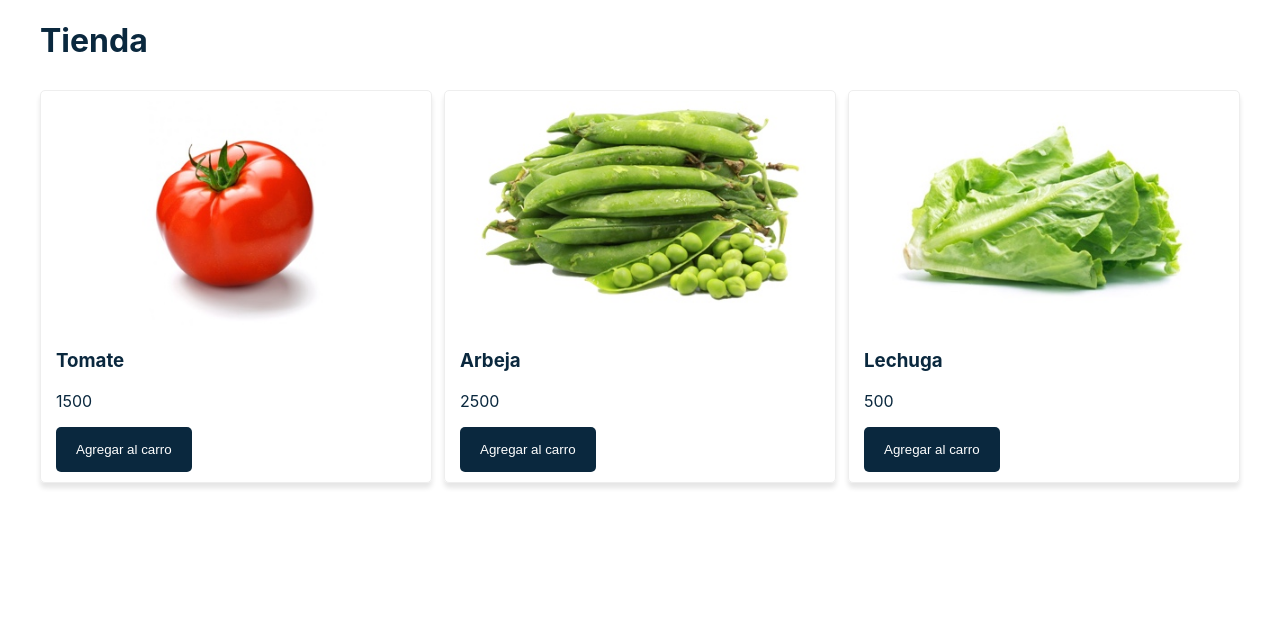
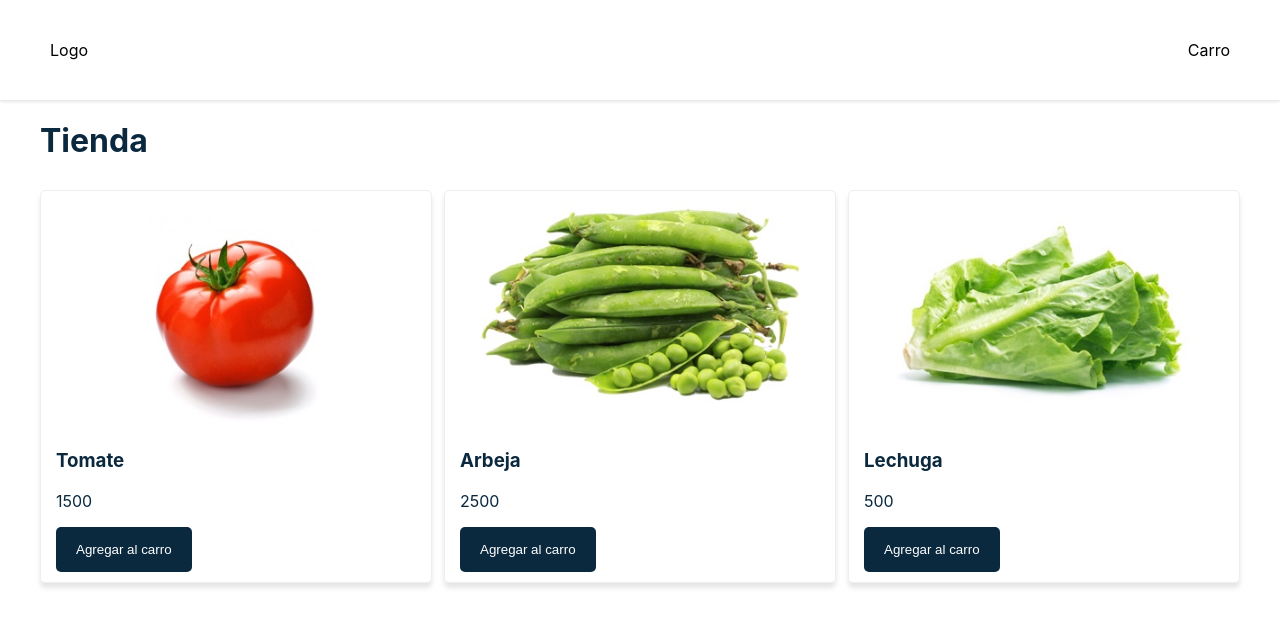
Before and after one commit to PanchoReview/react-carrito, a React (Create React App) app: page / in a window 1280 px wide. Shown: the top 626 px of the page. Built offline with nearby package versions, Linux system fonts and the light colour scheme.

Commit message:
Addedd Navbar component
Signed-off-by: Francisco Astorga <fastorga@nimok.com>

```diff
--- a/src/App.js
+++ b/src/App.js
@@ -2,6 +2,7 @@
 import Productos from "./components/Productos"
 import Layout from './components/Layout'
 import Title from './components/Title'
+import Navbar from './components/Navbar'
 
 class App extends Component {
   state = {
@@ -11,9 +12,11 @@
       { name: 'Lechuga', price: 500, img: '/productos/lechuga.jpg'},
     ]
   }
+
   render() {
     return(
       <div>
+        <Navbar />
         <Layout>
           <Title />
           <Productos
--- /dev/null
+++ b/src/components/Navbar.js
@@ -0,0 +1,25 @@
+import { Component } from "react";
+
+const styles = {
+    navbar: {
+        display: 'flex',
+        flexDirection: 'row',
+        alignItems: 'center',
+        height: '100px',
+        justifyContent: 'space-between',
+        position: 'relative',
+        padding: '0 50px',
+        boxShadow: '0 2px 3px rgb(0, 0, 0, 0.1)'
+    },
+}
+
+export default class Navbar extends Component {
+    render() {
+        return(
+            <nav style={styles.navbar}>
+                <p>Logo</p>
+                <p>Carro</p>
+            </nav>
+        )
+    }
+}
```
